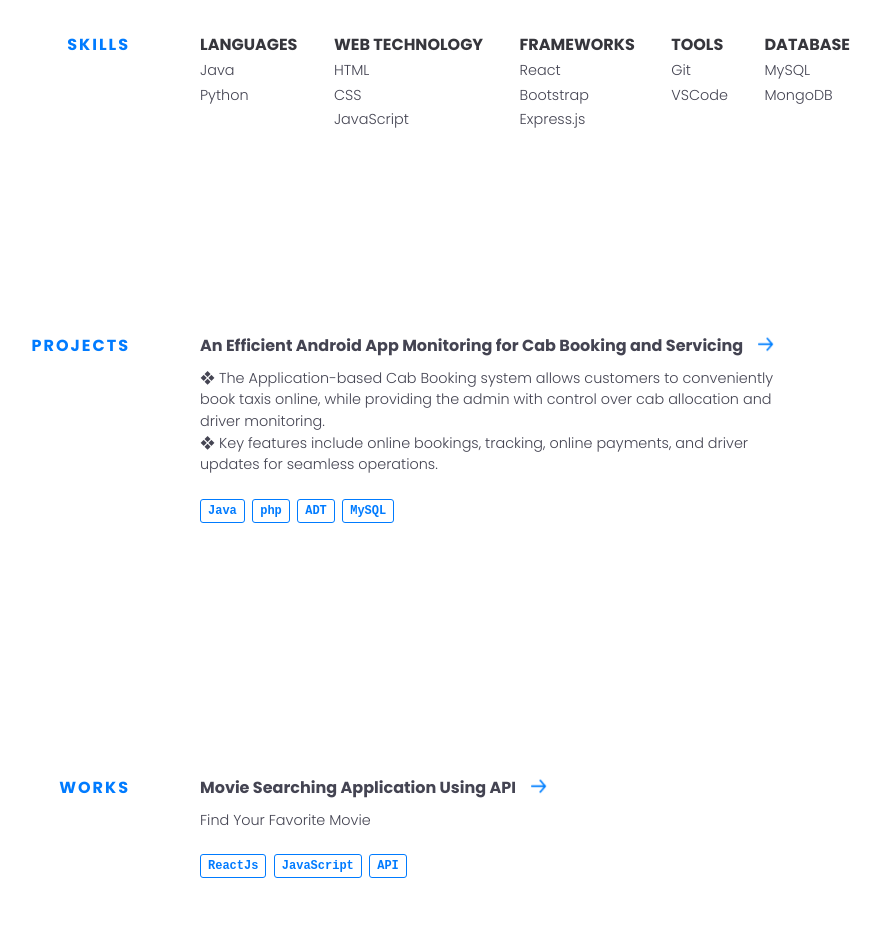
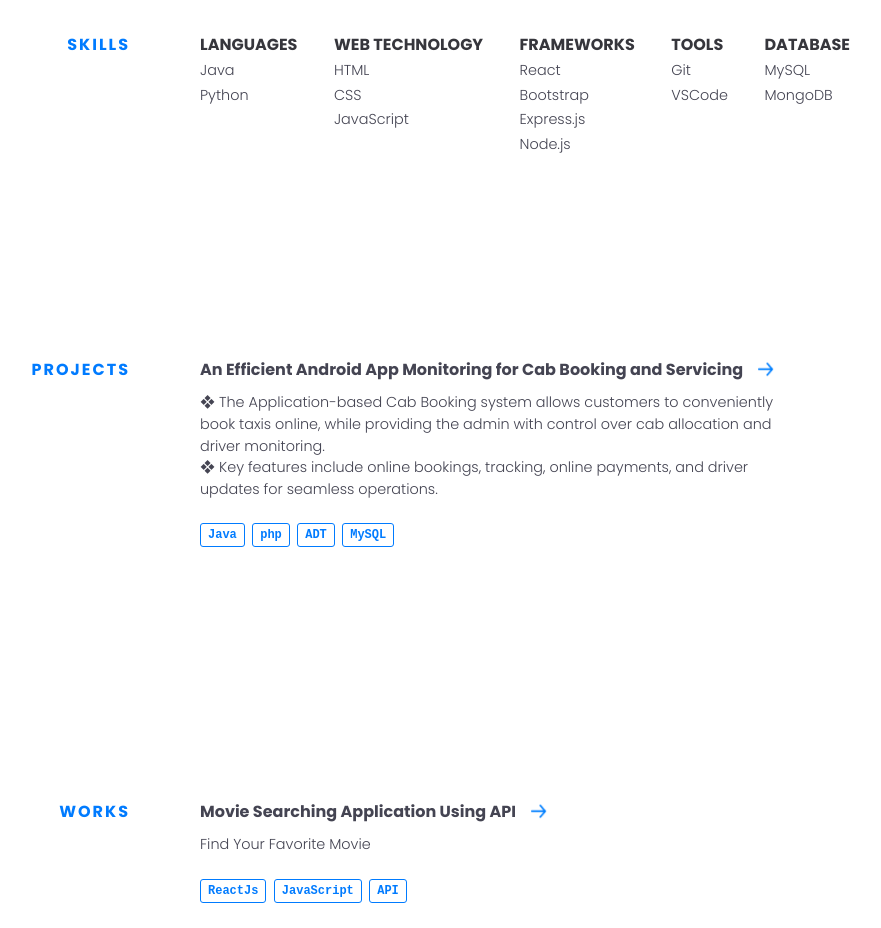
Before and after one commit to praveenkumarpalani7/portfolio, a plain HTML site: page index.html in a window 1280 px wide. Shown: the part 1360-2288 px from the top of the page, without its empty margins (250-1131 px from the left). Drawn offline with Linux system fonts and the light colour scheme.

Commit message:
Update index.html

```diff
--- a/index.html
+++ b/index.html
@@ -115,6 +115,9 @@
               <li class="skillz__category__item">React</li>
               <li class="skillz__category__item">Bootstrap</li>
               <li class="skillz__category__item">Express.js</li>
+              <li class="skillz__category__item">Node.js</li>
+
+
             </ul>
           </div>
           <div class="skillz__category">
```
